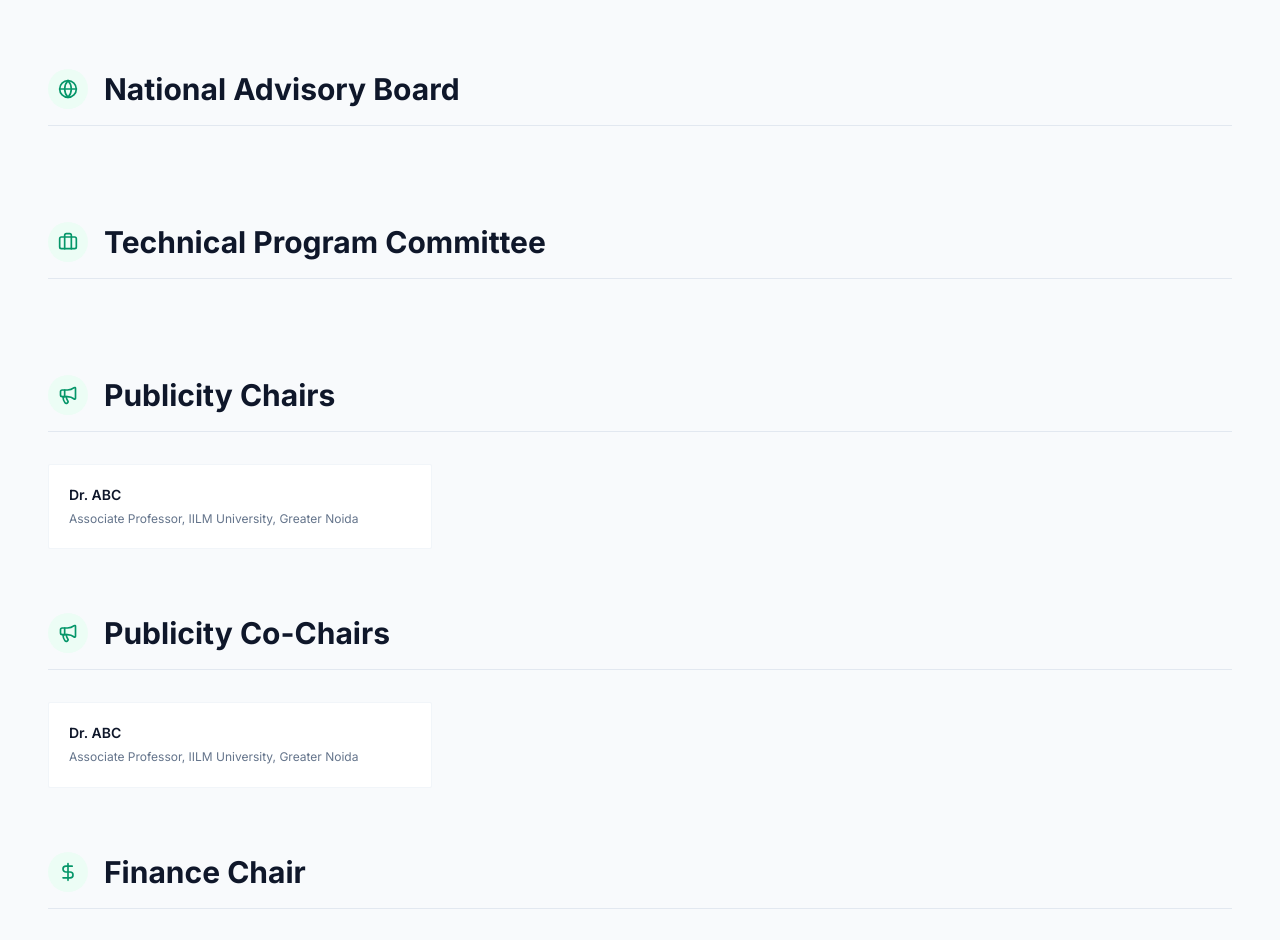
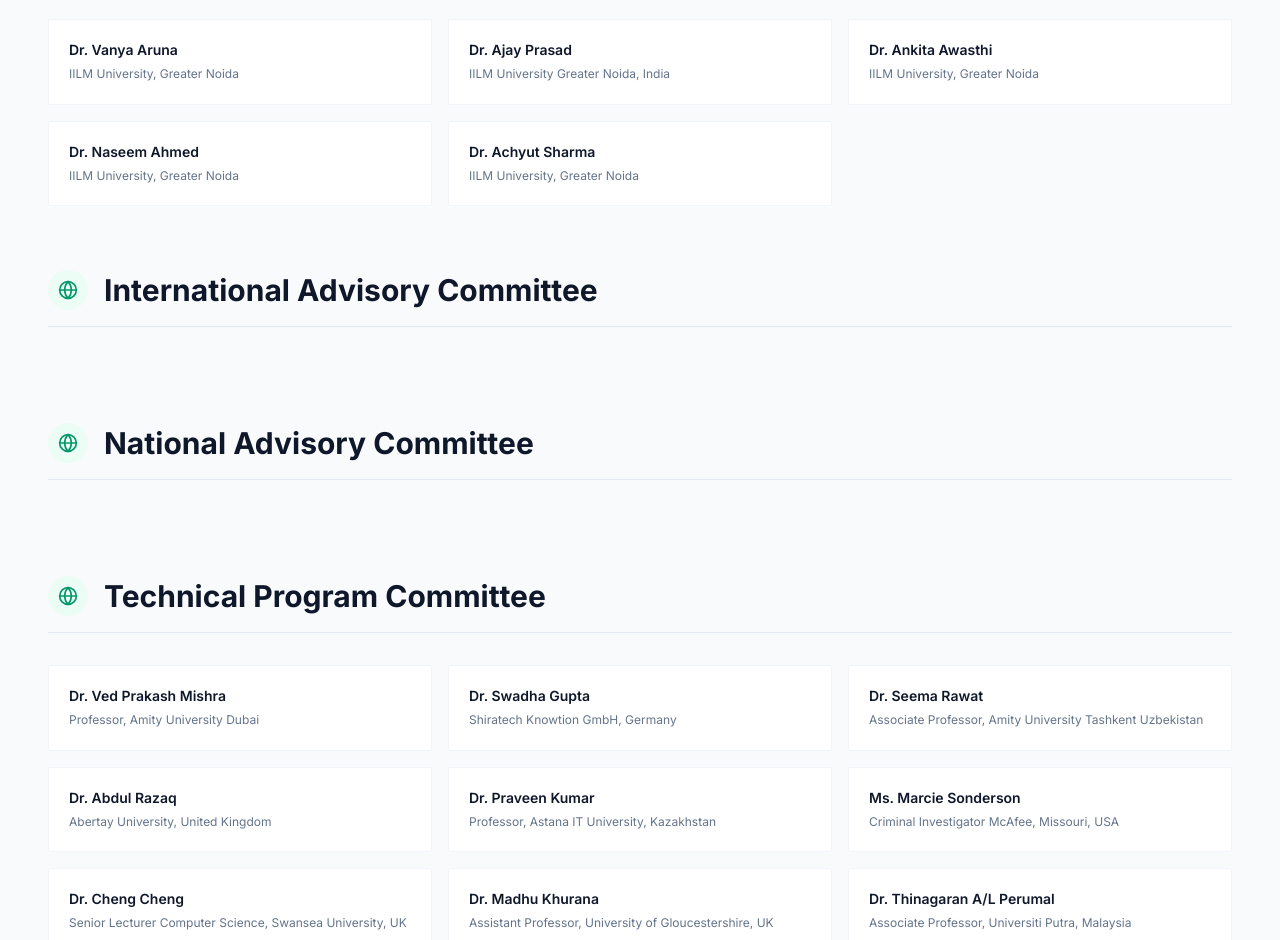
Before and after one commit to ajayprasadv/NGCAI, a React (Vite) app: page /community in a window 1280 px wide. Shown: the part 1860-2800 px from the top of the page. Built offline with nearby package versions, Linux system fonts and the light colour scheme; a web font is replaced by a local one.

Commit message:
Initial Commit

```diff
--- a/src/pages/Community.jsx
+++ b/src/pages/Community.jsx
@@ -60,21 +60,33 @@
     generalChairs: [
         { name: "Dr. Munish Sabharwal", affiliation: "IILM University, Greater Noida" },
         { name: "Dr. Alok Agarwal", affiliation: "IILM University, Greater Noida" },
-        { name: "Dr. Babusena Paul", affiliation: "Director, Institute for Intelligent Systems, University of Johannesburg, South Africa" },
+        { name: "Dr. Arvind Kumar Jain", affiliation: "IILM University, Greater Noida" }
     ],
     organizingChairs: [
         { name: "Dr. Ajay Prasad", affiliation: "IILM University, Greater Noida" },
         { name: "Dr. Vanya Aruna", affiliation: "IILM University, Greater Noida" },
+        { name: "Dr. Naseem Ahmed", affiliation: "IILM University, Greater Noida" }
+
     ],
     organizingCoChairs: [
-
+        { name: "Dr. Ankita Awasthi", affiliation: "IILM University, Greater Noida" },
+        { name: "Dr. Akhilesh Mishra", affiliation: "IILM University, Greater Noida" },
+        { name: "Dr. Achyut Sharma", affiliation: "IILM University, Greater Noida" }
     ],
-    programChairs: [
+    TechnicalProgramChairs: [
+        { name: "Dr. Akhilesh Mishra (Chair)", affiliation: "IILM University, Greater Noida" },
+        { name: "Dr. Abhishek Kumar", affiliation: "IILM University, Greater Noida" },
+        { name: "Dr. Rakhi Trivedi", affiliation: "IILM University, Greater Noida" },
+        { name: "Dr. Sapna Chaudhary", affiliation: "IILM University, Greater Noida" },
+        { name: "Dr. Anand Singh", affiliation: "IILM University, Greater Noida" }
 
     ],
     Editors: [
+        { name: "Dr. Vanya Aruna", affiliation: "IILM University, Greater Noida" },
         { name: "Dr. Ajay Prasad", affiliation: "IILM University Greater Noida, India" },
-        { name: "Dr. Vanya Aruna", affiliation: "IILM University, Greater Noida" },
+        { name: "Dr. Ankita Awasthi", affiliation: "IILM University, Greater Noida" },
+        { name: "Dr. Naseem Ahmed", affiliation: "IILM University, Greater Noida" },
+        { name: "Dr. Achyut Sharma", affiliation: "IILM University, Greater Noida" }
 
     ],
     internationalAdvisory: [
@@ -109,65 +121,65 @@
         // { name: "Dr. Jamuna Kanta Sing", affiliation: "Professor, Jadavpur University, India" },
     ],
     technicalProgramCommittee: [
-        // { name: "Dr. Ved Prakash Mishra", affiliation: "Professor, Amity University Dubai" },
-        // { name: "Dr. Swadha Gupta", affiliation: "Shiratech Knowtion GmbH, Germany" },
-        // { name: "Dr. Seema Rawat", affiliation: "Associate Professor, Amity University Tashkent Uzbekistan" },
-        // { name: "Dr. Abdul Razaq", affiliation: "Abertay University, United Kingdom" },
-        // { name: "Dr. Praveen Kumar", affiliation: "Professor, Astana IT University, Kazakhstan" },
-        // { name: "Ms. Marcie Sonderson", affiliation: "Criminal Investigator McAfee, Missouri, USA" },
-        // { name: "Dr. Cheng Cheng", affiliation: "Senior Lecturer Computer Science, Swansea University, UK" },
-        // { name: "Dr. Madhu Khurana", affiliation: "Assistant Professor, University of Gloucestershire, UK" },
-        // { name: "Dr. Thinagaran A/L Perumal", affiliation: "Associate Professor, Universiti Putra, Malaysia" },
-        // { name: "Dr. Danish Ather", affiliation: "Associate Professor, Amity University Tashkent Uzbekistan" },
-        // { name: "Dr. Salim Barbhuiya", affiliation: "Professor, University of Leeds, UK" },
-        // { name: "Dr. Pramod Gaur", affiliation: "Senior Lecturer, Nottingham Trent University, UK" },
-        // { name: "Dr. Manash K. Paul", affiliation: "Scientist, Principal Investigator, UCLA" },
-        // { name: "Dr. Sayantan Chakraborty", affiliation: "Chairman, IAPFE-Delaware-USA" },
-        // { name: "Dr. Vinayakumar Ravi", affiliation: "Assistant Research Professor, Prince Mohammad Bin Fahd University, Saudi Arabia" },
-        // { name: "Dr. Amit Kumar Mondal", affiliation: "Assistant Professor, Manipal University Dubai UAE" },
-        // { name: "Dr. Santhi Raju Pilli", affiliation: "Assistant Professor, Jazan University, KSA" },
-        // { name: "Dr. Manoj Kumar", affiliation: "Associate Professor, University of Wollongong, Dubai, UAE" },
-        // { name: "Dr. Nguyen Gia Nhu", affiliation: "Professor, Duy Tan University, Da Nang, Vietnam" },
-        // { name: "Dr. Teoh Teik Toe", affiliation: "Professor and Academic Director, NTU Singapore" },
-        // { name: "Dr. Mohit Mittal", affiliation: "Shiratech Knowtion GmbH, Germany" },
-        // { name: "Dr. Alexander Kuiper", affiliation: "Computer Scientist at Kuiper Forensics, Germany" },
-        // { name: "Dr. Jung-Sup Um", affiliation: "Professor, Kyungpook National University, South Korea" },
-        // { name: "Ms. Jane Eliseva", affiliation: "Head Alliances, Social Links, Riga, Latvia" },
-        // { name: "Dr. Hussain Falih Mahdi", affiliation: "Associate Professor, University of Diyala, Iraq" },
-        // { name: "Dr. Arijit Ghosh", affiliation: "Indian Statistical Institute (ISI), India" },
-        // { name: "Dr. Tanupriya Choudhury", affiliation: "UPES, India" },
-        // { name: "Dr. Akash Punhani", affiliation: "Associate Professor, IILM University, Greater Noida" },
-        // { name: "Dr. Sudhir Kumar Barai", affiliation: "BITS Pilani, India" },
-        // { name: "Dr. Kirti Shukla", affiliation: "Associate Professor, IILM University, Greater Noida" },
-        // { name: "Dr. P. Kumar", affiliation: "IIT Patna, India" },
-        // { name: "Dr. Adarsh Kumar", affiliation: "UPES, India" },
-        // { name: "Dr. Nitish Kumar Guru", affiliation: "Scientific Assistant (Ballistics), Directorate of Forensic Science and Laboratory, India" },
-        // { name: "Dr. Kaushik Ghosh", affiliation: "UPES, India" },
-        // { name: "Dr. Sourav Chakraborty", affiliation: "Indian Statistical Institute (ISI), India" },
-        // { name: "Dr. Harshal Patil", affiliation: "Professor, IILM University, Greater Noida" },
-        // { name: "Dr. Udai Bhan Trivedi", affiliation: "Professor, IILM University, Greater Noida" },
-        // { name: "Dr. Amit Kumar", affiliation: "Thapar Institute of Engineering and Technology, India" },
-        // { name: "Dr. S. Raghavan", affiliation: "NIT Trichy, India" },
-        // { name: "Dr. Ujwal Chakraborty", affiliation: "NIT Silchar, India" },
-        // { name: "Dr. Talwar Yoginder", affiliation: "Scientist at National Informatics Centre, India" },
-        // { name: "Dr. Supratim Biswas", affiliation: "BIT Mesra Ranchi, India" },
-        // { name: "Dr. Gunjan Mittal Roy", affiliation: "Associate Professor, IILM University, Greater Noida" },
-        // { name: "Dr. Chandrashekhar Azad", affiliation: "National Institute of Technology, India" },
-        // { name: "Dr. Suneet", affiliation: "CU, India" },
-        // { name: "Dr. Saurabh Kumar", affiliation: "Associate Professor, IILM University, Greater Noida" },
-        // { name: "Dr. Anil Kumar", affiliation: "UPES, India" },
-        // { name: "Dr. Kumar Venkatesh", affiliation: "MNNIT Allahabad, India" },
-        // { name: "Dr. Rudra P. Pradhan", affiliation: "IIT Kharagpur, India" },
-        // { name: "Dr. Anirban Ghatak", affiliation: "Indian Statistical Institute (ISI), India" },
-        // { name: "Dr. Richa Vijay", affiliation: "Associate Professor, IILM University, Greater Noida" },
-        // { name: "Dr. Anup Dewanji", affiliation: "Indian Statistical Institute (ISI), India" },
-        // { name: "Dr. Souvik Ganguli", affiliation: "Thapar Institute of Engineering and Technology, India" },
-        // { name: "Dr. Hitesh Kumar Sharma", affiliation: "UPES, India" },
-        // { name: "Dr. Jaswinder Singh", affiliation: "Associate Professor, IILM University, Greater Noida" },
-        // { name: "Dr. Soumik Das", affiliation: "Indian Statistical Institute (ISI), India" },
-        // { name: "Dr. Soumyabrata Chakrabarty", affiliation: "IIT, India" },
-        // { name: "Dr. Debrup Chakraborty", affiliation: "Indian Statistical Institute (ISI), India" },
-        // { name: "Mr. Karuna Nidhan Upadhyay", affiliation: "Assistant Director (Cyber Forensic), Directorate of Forensic Science and Laboratory, India" },
+        { name: "Dr. Ved Prakash Mishra", affiliation: "Professor, Amity University Dubai" },
+        { name: "Dr. Swadha Gupta", affiliation: "Shiratech Knowtion GmbH, Germany" },
+        { name: "Dr. Seema Rawat", affiliation: "Associate Professor, Amity University Tashkent Uzbekistan" },
+        { name: "Dr. Abdul Razaq", affiliation: "Abertay University, United Kingdom" },
+        { name: "Dr. Praveen Kumar", affiliation: "Professor, Astana IT University, Kazakhstan" },
+        { name: "Ms. Marcie Sonderson", affiliation: "Criminal Investigator McAfee, Missouri, USA" },
+        { name: "Dr. Cheng Cheng", affiliation: "Senior Lecturer Computer Science, Swansea University, UK" },
+        { name: "Dr. Madhu Khurana", affiliation: "Assistant Professor, University of Gloucestershire, UK" },
+        { name: "Dr. Thinagaran A/L Perumal", affiliation: "Associate Professor, Universiti Putra, Malaysia" },
+        { name: "Dr. Danish Ather", affiliation: "Associate Professor, Amity University Tashkent Uzbekistan" },
+        { name: "Dr. Salim Barbhuiya", affiliation: "Professor, University of Leeds, UK" },
+        { name: "Dr. Pramod Gaur", affiliation: "Senior Lecturer, Nottingham Trent University, UK" },
+        { name: "Dr. Manash K. Paul", affiliation: "Scientist, Principal Investigator, UCLA" },
+        { name: "Dr. Sayantan Chakraborty", affiliation: "Chairman, IAPFE-Delaware-USA" },
+        { name: "Dr. Vinayakumar Ravi", affiliation: "Assistant Research Professor, Prince Mohammad Bin Fahd University, Saudi Arabia" },
+        { name: "Dr. Amit Kumar Mondal", affiliation: "Assistant Professor, Manipal University Dubai UAE" },
+        { name: "Dr. Santhi Raju Pilli", affiliation: "Assistant Professor, Jazan University, KSA" },
+        { name: "Dr. Manoj Kumar", affiliation: "Associate Professor, University of Wollongong, Dubai, UAE" },
+        { name: "Dr. Nguyen Gia Nhu", affiliation: "Professor, Duy Tan University, Da Nang, Vietnam" },
+        { name: "Dr. Teoh Teik Toe", affiliation: "Professor and Academic Director, NTU Singapore" },
+        { name: "Dr. Mohit Mittal", affiliation: "Shiratech Knowtion GmbH, Germany" },
+        { name: "Dr. Alexander Kuiper", affiliation: "Computer Scientist at Kuiper Forensics, Germany" },
+        { name: "Dr. Jung-Sup Um", affiliation: "Professor, Kyungpook National University, South Korea" },
+        { name: "Ms. Jane Eliseva", affiliation: "Head Alliances, Social Links, Riga, Latvia" },
+        { name: "Dr. Hussain Falih Mahdi", affiliation: "Associate Professor, University of Diyala, Iraq" },
+        { name: "Dr. Arijit Ghosh", affiliation: "Indian Statistical Institute (ISI), India" },
+        { name: "Dr. Tanupriya Choudhury", affiliation: "UPES, India" },
+        { name: "Dr. Akash Punhani", affiliation: "Associate Professor, IILM University, Greater Noida" },
+        { name: "Dr. Sudhir Kumar Barai", affiliation: "BITS Pilani, India" },
+        { name: "Dr. Kirti Shukla", affiliation: "Associate Professor, IILM University, Greater Noida" },
+        { name: "Dr. P. Kumar", affiliation: "IIT Patna, India" },
+        { name: "Dr. Adarsh Kumar", affiliation: "UPES, India" },
+        { name: "Dr. Nitish Kumar Guru", affiliation: "Scientific Assistant (Ballistics), Directorate of Forensic Science and Laboratory, India" },
+        { name: "Dr. Kaushik Ghosh", affiliation: "UPES, India" },
+        { name: "Dr. Sourav Chakraborty", affiliation: "Indian Statistical Institute (ISI), India" },
+        { name: "Dr. Harshal Patil", affiliation: "Professor, IILM University, Greater Noida" },
+        { name: "Dr. Udai Bhan Trivedi", affiliation: "Professor, IILM University, Greater Noida" },
+        { name: "Dr. Amit Kumar", affiliation: "Thapar Institute of Engineering and Technology, India" },
+        { name: "Dr. S. Raghavan", affiliation: "NIT Trichy, India" },
+        { name: "Dr. Ujwal Chakraborty", affiliation: "NIT Silchar, India" },
+        { name: "Dr. Talwar Yoginder", affiliation: "Scientist at National Informatics Centre, India" },
+        { name: "Dr. Supratim Biswas", affiliation: "BIT Mesra Ranchi, India" },
+        { name: "Dr. Gunjan Mittal Roy", affiliation: "Associate Professor, IILM University, Greater Noida" },
+        { name: "Dr. Chandrashekhar Azad", affiliation: "National Institute of Technology, India" },
+        { name: "Dr. Suneet", affiliation: "CU, India" },
+        { name: "Dr. Saurabh Kumar", affiliation: "Associate Professor, IILM University, Greater Noida" },
+        { name: "Dr. Anil Kumar", affiliation: "UPES, India" },
+        { name: "Dr. Kumar Venkatesh", affiliation: "MNNIT Allahabad, India" },
+        { name: "Dr. Rudra P. Pradhan", affiliation: "IIT Kharagpur, India" },
+        { name: "Dr. Anirban Ghatak", affiliation: "Indian Statistical Institute (ISI), India" },
+        { name: "Dr. Richa Vijay", affiliation: "Associate Professor, IILM University, Greater Noida" },
+        { name: "Dr. Anup Dewanji", affiliation: "Indian Statistical Institute (ISI), India" },
+        { name: "Dr. Souvik Ganguli", affiliation: "Thapar Institute of Engineering and Technology, India" },
+        { name: "Dr. Hitesh Kumar Sharma", affiliation: "UPES, India" },
+        { name: "Dr. Jaswinder Singh", affiliation: "Associate Professor, IILM University, Greater Noida" },
+        { name: "Dr. Soumik Das", affiliation: "Indian Statistical Institute (ISI), India" },
+        { name: "Dr. Soumyabrata Chakrabarty", affiliation: "IIT, India" },
+        { name: "Dr. Debrup Chakraborty", affiliation: "Indian Statistical Institute (ISI), India" },
+        { name: "Mr. Karuna Nidhan Upadhyay", affiliation: "Assistant Director (Cyber Forensic), Directorate of Forensic Science and Laboratory, India" },
     ],
     publicityChairs: [
         { name: "Dr. ABC", affiliation: "Associate Professor, IILM University, Greater Noida" },
@@ -179,11 +191,14 @@
         // { name: "Dr. Saurabh Shanu", affiliation: "IILM University, India" },
     ],
     financeChair: [
-        // { name: "Dr. Sandeep Saxena", affiliation: "Professor, IILM University, Greater Noida" },
+        { name: "Dr. Chandan Choubey", affiliation: "IILM University, Greater Noida" },
+        { name: "Dr. Sandeep Saxena", affiliation: "Professor, IILM University, Greater Noida" },
     ],
-    financeCoChairs: [
-        { name: "Dr. ABC", affiliation: "Associate Professor, IILM University, Greater Noida" },
-        // { name: "Dr. Vikas Kamra", affiliation: "Associate Professor, IILM University, Greater Noida" },
+    financeCommittee: [
+
+        { name: "Mr. Awadhesh Maurya", affiliation: "IILM University, Greater Noida" },
+        { name: "Dr. Bidyut Mahato", affiliation: "IILM University, Greater Noida" },
+
     ],
     digitalMediaChairs: [
         { name: "Dr. ABC", affiliation: "Assistant Professor, IILM University, Greater Noida" },
@@ -191,23 +206,44 @@
     ],
     digitalMediaCoChairs: [
         { name: "Dr. ABC", affiliation: "Assistant Professor, IILM University, Greater Noida" },
-        // { name: "Dr. Nayan Kumar Sarkar", affiliation: "Assistant Professor, IILM University, Greater Noida" },
-        // { name: "Dr. Swati Vashisht", affiliation: "Assistant Professor, IILM University, Greater Noida" },
-        // { name: "Dr. Prakhar Consul", affiliation: "Assistant Professor, IILM University, Greater Noida" },
+        { name: "Dr. Juhi Priyani", affiliation: "IILM University, Greater Noida" },
+        { name: "Dr. Damyanti Singh", affiliation: "IILM University, Greater Noida" },
     ],
     coordinationCommittee: [
-        { name: "Dr. ABC (Chair)", affiliation: "Professor, IILM University, Greater Noida" },
-        // { name: "Dr. Harshal Patil", affiliation: "Professor, IILM University, Greater Noida" },
-        // { name: "Dr. A K Rastogi", affiliation: "Assistant Professor, IILM University, Greater Noida" },
-        // { name: "Dr. Rani Kumari", affiliation: "Assistant Professor, IILM University, Greater Noida" },
-        // { name: "Dr. Sumit Singh Dhanda", affiliation: "Associate Professor, IILM University, Greater Noida" },
-        // { name: "Dr. Sahil Kansal", affiliation: "Associate Professor, IILM University, Greater Noida" },
-        // { name: "Dr. Gunjan Mittal Roy", affiliation: "Associate Professor, IILM University, Greater Noida" },
-        // { name: "Dr. Neeraj Pratap", affiliation: "Associate Professor, IILM University, Greater Noida" },
-        // { name: "Dr. Ajay Kumar", affiliation: "Associate Professor, IILM University, Greater Noida" },
-        // { name: "Dr. Mudita", affiliation: "Assistant Professor, IILM University, Greater Noida" },
-        // { name: "Dr. Vijaya Choudhary", affiliation: "Assistant Professor, IILM University, Greater Noida" },
+
+        { name: "Ms. Garima Kulshreshtra (Chair)", affiliation: "IILM University, Greater Noida" },
+        { name: "Ms. Priyanka Agarwal", affiliation: "IILM University, Greater Noida" }
+
     ],
+    SponsorshipCommittee: [
+
+        { name: "Ms. Kshama Pandey (Chair)", affiliation: "IILM University, Greater Noida" },
+        { name: "Mr. Arpit Varshney", affiliation: "IILM University, Greater Noida" },
+        { name: "Dr. Naseem Ahmed", affiliation: "IILM University, Greater Noida" },
+        { name: "Dr. Abhishek Kumar", affiliation: "IILM University, Greater Noida" },
+        { name: "Dr. Juhi Priyani", affiliation: "IILM University, Greater Noida" },
+        { name: "Dr. Ankita Awasthi", affiliation: "IILM University, Greater Noida" },
+
+    ],
+    RegistrationAndPublicityCommittee: [
+        { name: "Mr. Arpit Varshney (Chair)", affiliation: "IILM University, Greater Noida" },
+        { name: "Ms. Garima Kulshreshtra", affiliation: "IILM University, Greater Noida" },
+        { name: "Dr. Chandan Choubey", affiliation: "IILM University, Greater Noida" },
+        { name: "Ms. Kshama Pandey", affiliation: "IILM University, Greater Noida" },
+        { name: "Ms. Priyanka Agarwal", affiliation: "IILM University, Greater Noida" },
+
+
+    ],
+    ExecutionAndCoordinationCommittee: [
+
+        { name: "Ms. Garima Kulshreshtra (Chair)", affiliation: "IILM University, Greater Noida" },
+        { name: "Ms. Priyanka Agarwal", affiliation: "IILM University, Greater Noida" }
+    ],
+    WebSiteCommittee: [
+
+        { name: "Dr. Juhi Priyani", affiliation: "IILM University, Greater Noida" },
+        { name: "Dr. Damyanti Singh", affiliation: "IILM University, Greater Noida" },
+    ]
 };
 
 const Community = () => {
@@ -269,18 +305,22 @@
                     <CommitteeSection title="General Chairs" icon={<Users size={20} />} members={COMMITTEE_DATA.generalChairs} />
                     <CommitteeSection title="Organizing Chairs (Convenors)" icon={<Users size={20} />} members={COMMITTEE_DATA.organizingChairs} />
                     <CommitteeSection title="Organizing Co-Chairs" icon={<Users size={20} />} members={COMMITTEE_DATA.organizingCoChairs} />
-                    <CommitteeSection title="Program (TPC) Chairs" icon={<BookOpen size={20} />} members={COMMITTEE_DATA.programChairs} />
+                    <CommitteeSection title="Technical Program Chairs" icon={<Globe size={20} />} members={COMMITTEE_DATA.TechnicalProgramChairs} />
                     <CommitteeSection title="Editors" icon={<BookOpen size={20} />} members={COMMITTEE_DATA.Editors} />
-                    <CommitteeSection title="International Advisory Board" icon={<Globe size={20} />} members={COMMITTEE_DATA.internationalAdvisory} />
-                    <CommitteeSection title="National Advisory Board" icon={<Globe size={20} />} members={COMMITTEE_DATA.nationalAdvisory} />
-                    <CommitteeSection title="Technical Program Committee" icon={<Briefcase size={20} />} members={COMMITTEE_DATA.technicalProgramCommittee} />
-                    <CommitteeSection title="Publicity Chairs" icon={<Megaphone size={20} />} members={COMMITTEE_DATA.publicityChairs} />
-                    <CommitteeSection title="Publicity Co-Chairs" icon={<Megaphone size={20} />} members={COMMITTEE_DATA.publicityCoChairs} />
+                    <CommitteeSection title="International Advisory Committee" icon={<Globe size={20} />} members={COMMITTEE_DATA.internationalAdvisory} />
+                    <CommitteeSection title="National Advisory Committee" icon={<Globe size={20} />} members={COMMITTEE_DATA.nationalAdvisory} />
+                    <CommitteeSection title="Technical Program Committee" icon={<Globe size={20} />} members={COMMITTEE_DATA.technicalProgramCommittee} />
+                    {/* <CommitteeSection title="Publicity Chairs" icon={<Megaphone size={20} />} members={COMMITTEE_DATA.publicityChairs} /> */}
+                    {/* <CommitteeSection title="Publicity Co-Chairs" icon={<Megaphone size={20} />} members={COMMITTEE_DATA.publicityCoChairs} /> */}
                     <CommitteeSection title="Finance Chair" icon={<DollarSign size={20} />} members={COMMITTEE_DATA.financeChair} />
-                    <CommitteeSection title="Finance Co-Chairs" icon={<DollarSign size={20} />} members={COMMITTEE_DATA.financeCoChairs} />
+                    <CommitteeSection title="Finance Committee" icon={<DollarSign size={20} />} members={COMMITTEE_DATA.financeCommittee} />
                     <CommitteeSection title="Digital Media Chairs" icon={<Share2 size={20} />} members={COMMITTEE_DATA.digitalMediaChairs} />
                     <CommitteeSection title="Digital Media Co-Chairs" icon={<Share2 size={20} />} members={COMMITTEE_DATA.digitalMediaCoChairs} />
-                    <CommitteeSection title="Coordination Committee" icon={<Users size={20} />} members={COMMITTEE_DATA.coordinationCommittee} />
+                    <CommitteeSection title="Coordination Committee" icon={<Briefcase size={20} />} members={COMMITTEE_DATA.coordinationCommittee} />
+                    <CommitteeSection title="Sponsorship Committee" icon={<Briefcase size={20} />} members={COMMITTEE_DATA.SponsorshipCommittee} />
+                    <CommitteeSection title="Registration and Publicity Committee" icon={<Briefcase size={20} />} members={COMMITTEE_DATA.RegistrationAndPublicityCommittee} />
+                    <CommitteeSection title="Execution and Coordination Committee" icon={<Briefcase size={20} />} members={COMMITTEE_DATA.ExecutionAndCoordinationCommittee} />
+                    <CommitteeSection title="Web Site Committee" icon={<Briefcase size={20} />} members={COMMITTEE_DATA.WebSiteCommittee} />
 
                 </div>
             </main>
```
